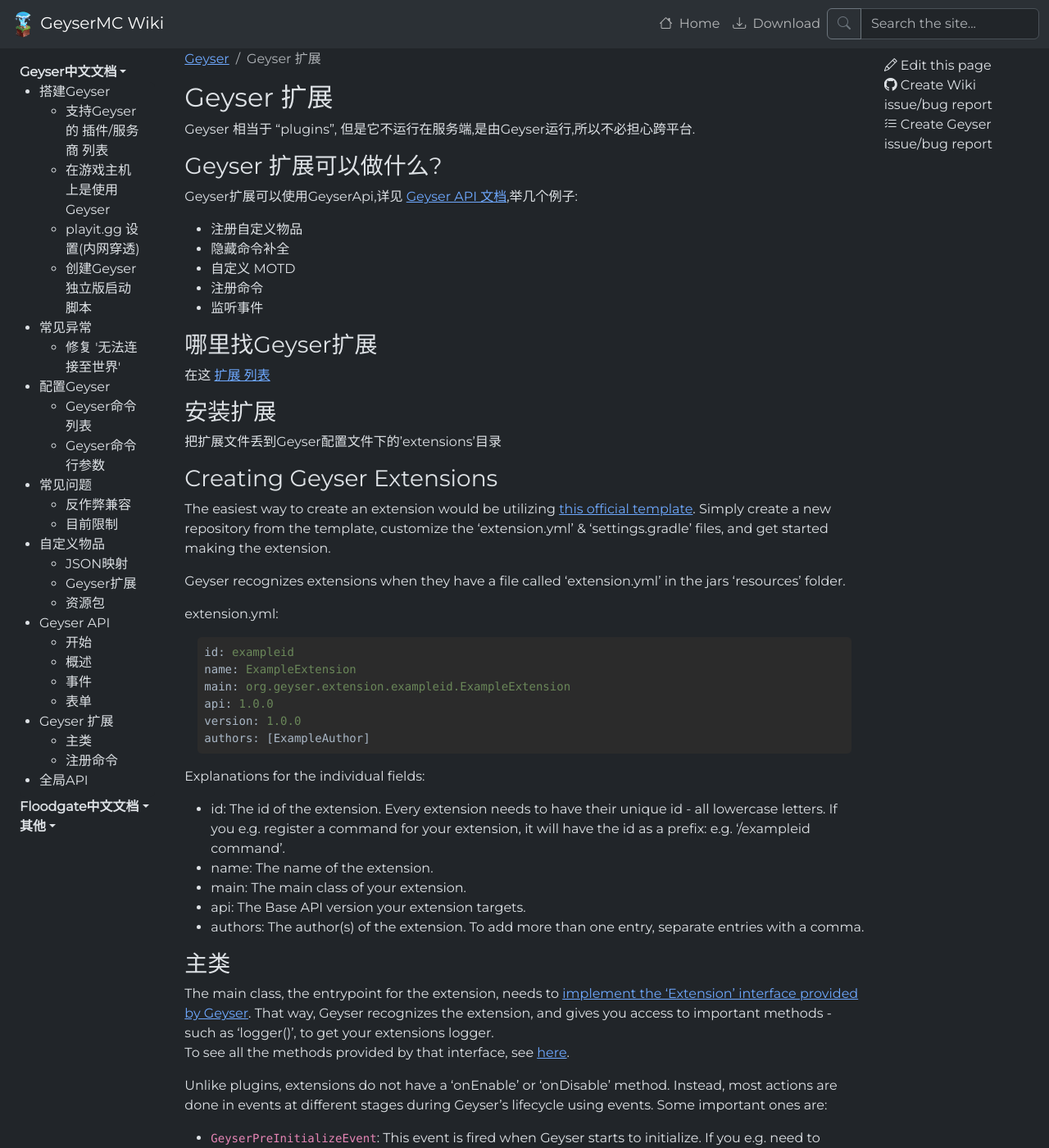
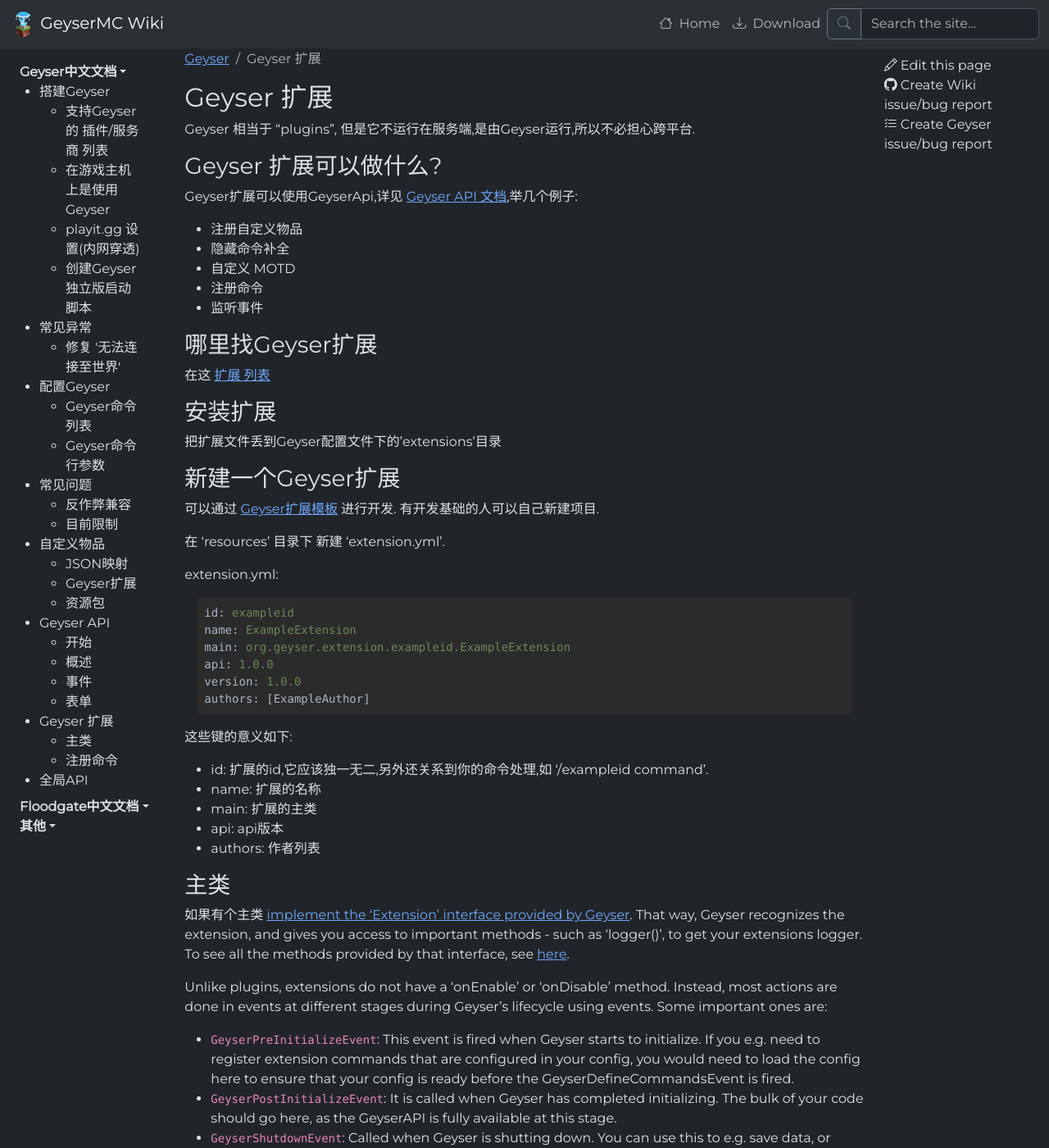
Before and after one commit to MinecraftChampions/GeyserChineseWiki, a Jekyll site: the page built from _docs/geyser/extensions.md, in a window 1280 px wide and 1400 px high. Shown: the whole window at 82% size. Built offline with Jekyll 4.4.1, drawn with Linux system fonts in a browser that asks for light colours.

Commit message:
Update extensions.md
Co-Authored-By: KisssStar <141255211+KisssStar@users.noreply.github.com>

````diff
--- a/_docs/geyser/extensions.md
+++ b/_docs/geyser/extensions.md
@@ -19,10 +19,10 @@ Geyser扩展可以使用GeyserApi,详见 [Geyser API 文档](/geyser/api/),举
 ### 安装扩展
 把扩展文件丢到Geyser配置文件下的'extensions'目录
 
-### Creating Geyser Extensions
-The easiest way to create an extension would be utilizing [this official template](https://github.com/GeyserMC/GeyserExampleExtension/). Simply create a new repository from the template, customize the 'extension.yml' & 'settings.gradle' files, and get started making the extension.
+### 新建一个Geyser扩展
+可以通过 [Geyser扩展模板](https://github.com/GeyserMC/GeyserExampleExtension/) 进行开发. 有开发基础的人可以自己新建项目.
 
-Geyser recognizes extensions when they have a file called 'extension.yml' in the jars 'resources' folder.
+在 'resources' 目录下 新建 'extension.yml'.
 
 extension.yml:
 ```yml
@@ -34,16 +34,16 @@ version: 1.0.0
 authors: [ExampleAuthor]
 ```
 
-Explanations for the individual fields:
-- id: The id of the extension. Every extension needs to have their unique id - all lowercase letters. If you e.g. register a command for your extension, it will have the id as a prefix: e.g. '/exampleid command'.
-- name: The name of the extension.
-- main: The main class of your extension.
-- api: The Base API version your extension targets.
-- authors: The author(s) of the extension. To add more than one entry, separate entries with a comma.
+这些键的意义如下:
+- id:  扩展的id,它应该独一无二,另外还关系到你的命令处理,如 '/exampleid command'.
+- name: 扩展的名称
+- main: 扩展的主类
+- api: api版本
+- authors: 作者列表
 
 ### 主类
 
-The main class, the entrypoint for the extension, needs to [implement the 'Extension' interface provided by Geyser](https://github.com/GeyserMC/GeyserExampleExtension/blob/47614575a69bddecb241676215f3c9f9113db304/src/main/java/org/geyser/extension/exampleid/ExampleExtension.java#L10).
+如果有个主类 [implement the 'Extension' interface provided by Geyser](https://github.com/GeyserMC/GeyserExampleExtension/blob/47614575a69bddecb241676215f3c9f9113db304/src/main/java/org/geyser/extension/exampleid/ExampleExtension.java#L10).
 That way, Geyser recognizes the extension, and gives you access to important methods - such as 'logger()', to get your extensions logger. <br>
 To see all the methods provided by that interface, see [here](https://github.com/GeyserMC/Geyser/blob/master/api/src/main/java/org/geysermc/geyser/api/extension/Extension.java).
 
````
